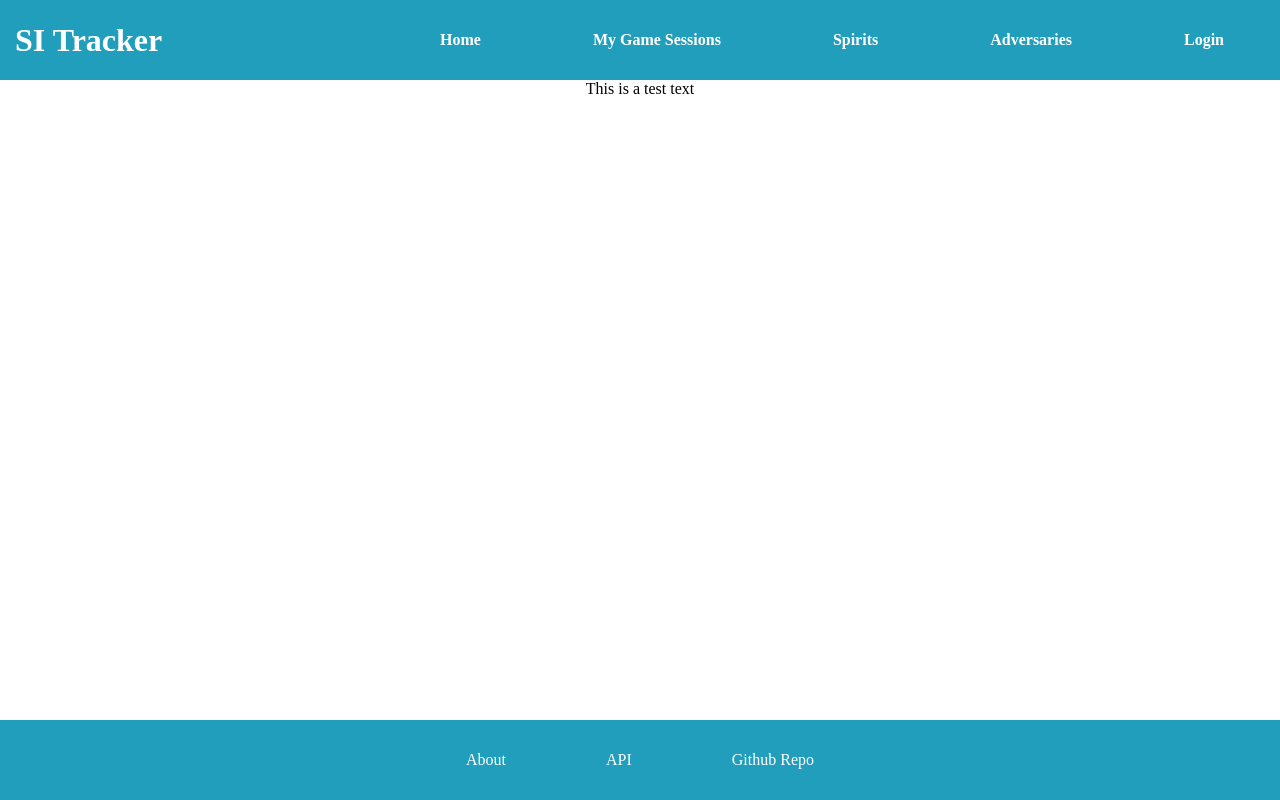
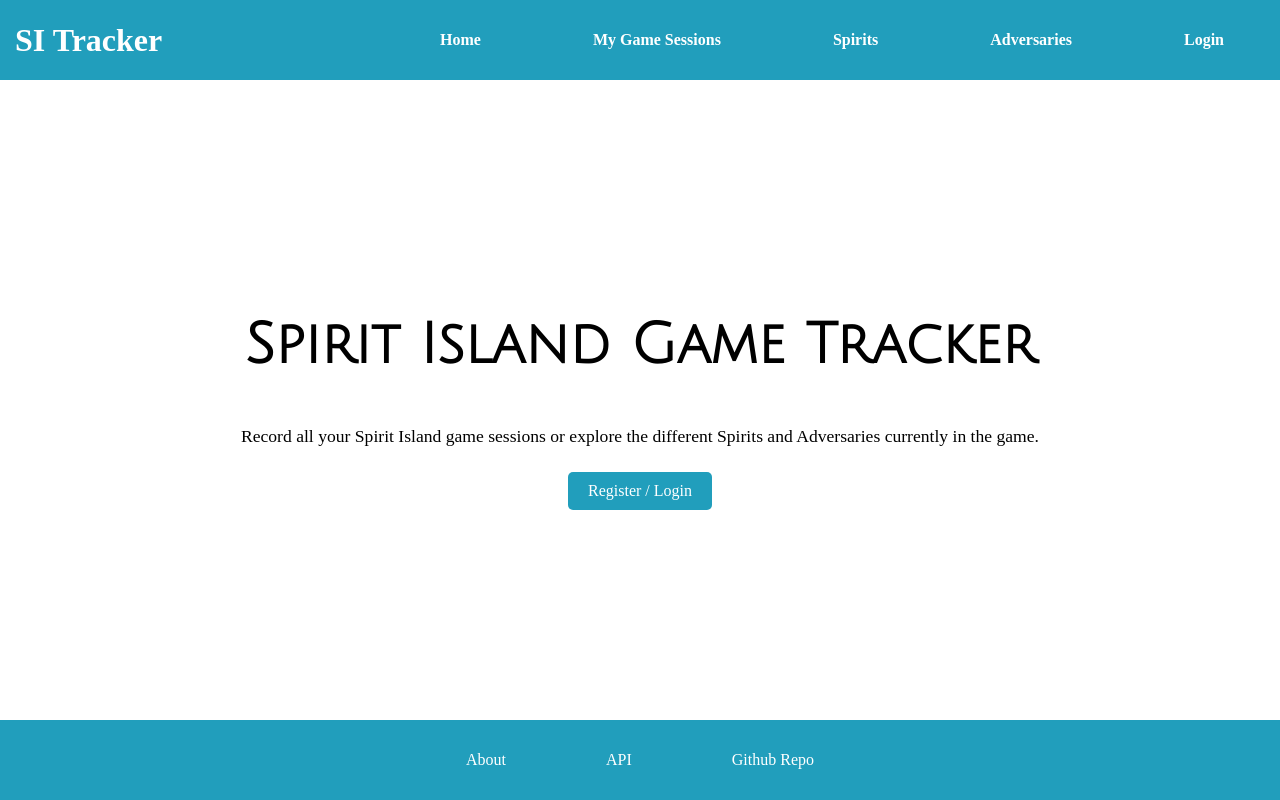
Before and after one commit to gbdude917/Spirit-Island-Tracker, a Next.js app: page / in a window 1280 px wide. Built offline with nearby package versions, Linux system fonts and the light colour scheme.

Commit message:
finished home page

```diff
--- a/src/app/globals.css
+++ b/src/app/globals.css
@@ -6,7 +6,11 @@
 
 html,
 body {
-  min-height: 100vh;
   max-width: 100vw;
   overflow-x: hidden;
 }
+
+@font-face {
+  font-family: "Julius Sans One";
+  src: url("/fonts/JuliusSansOne-Regular.ttf");
+}
--- a/src/app/page.module.css
+++ b/src/app/page.module.css
@@ -6,3 +6,47 @@
   padding-top: 10vh; /* Account for nav height */
   min-height: 90vh;
 }
+
+.container {
+  height: 80vh;
+  width: 100vw;
+
+  display: flex;
+  flex-direction: column;
+  align-items: center;
+  justify-content: center;
+}
+
+.box {
+  display: flex;
+  flex-direction: column;
+  justify-content: center;
+  align-items: center;
+}
+
+.title {
+  margin: 50px 0;
+  font-size: 1.75rem;
+  font-family: "Julius Sans One";
+}
+
+.about {
+  font-size: 1.1rem;
+}
+
+.register {
+  margin: 25px 0;
+}
+
+.button {
+  display: inline-block;
+  padding: 10px 20px;
+  background-color: #219ebc; /* Button color */
+  color: #ffffff; /* Text color */
+  text-decoration: none; /* Remove underline */
+  border-radius: 5px; /* Rounded corners */
+}
+
+.button:hover {
+  background-color: #318094;
+}
--- a/src/app/page.tsx
+++ b/src/app/page.tsx
@@ -1,6 +1,28 @@
-import Image from "next/image";
-import styles from "./page.module.css";
+import Link from "next/link";
+
+import classes from "./page.module.css";
 
 export default function Home() {
-  return <main className={styles.main}>This is a test text</main>;
+  return (
+    <main className={classes.main}>
+      <div className={classes.container}>
+        <div className={classes.box}>
+          <div className={classes.title}>
+            <h1>Spirit Island Game Tracker</h1>
+          </div>
+
+          <div className={classes.about}>
+            Record all your Spirit Island game sessions or explore the different
+            Spirits and Adversaries currently in the game.
+          </div>
+
+          <div className={classes.register}>
+            <Link href="/login" className={classes.button}>
+              Register / Login
+            </Link>
+          </div>
+        </div>
+      </div>
+    </main>
+  );
 }
```
Also changed, not shown: public/fonts/JuliusSansOne-Regular.ttf (added).
